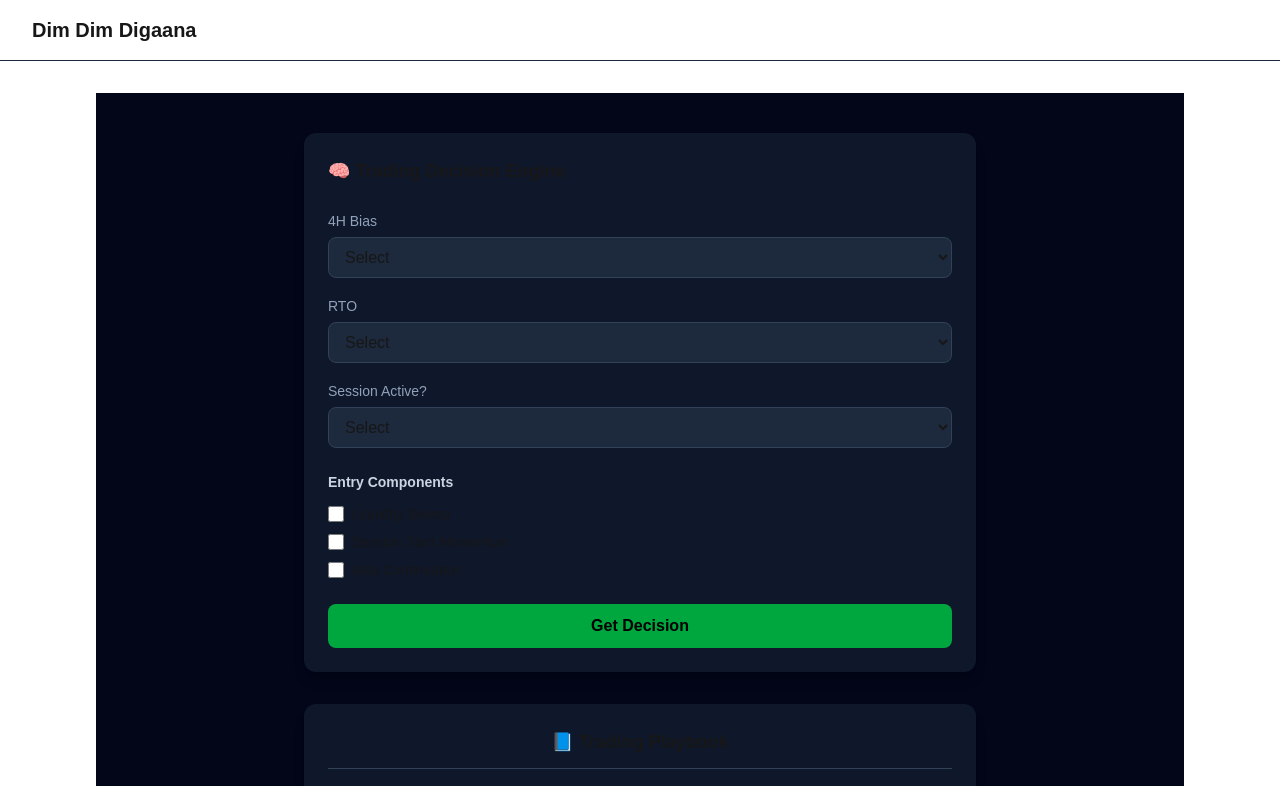
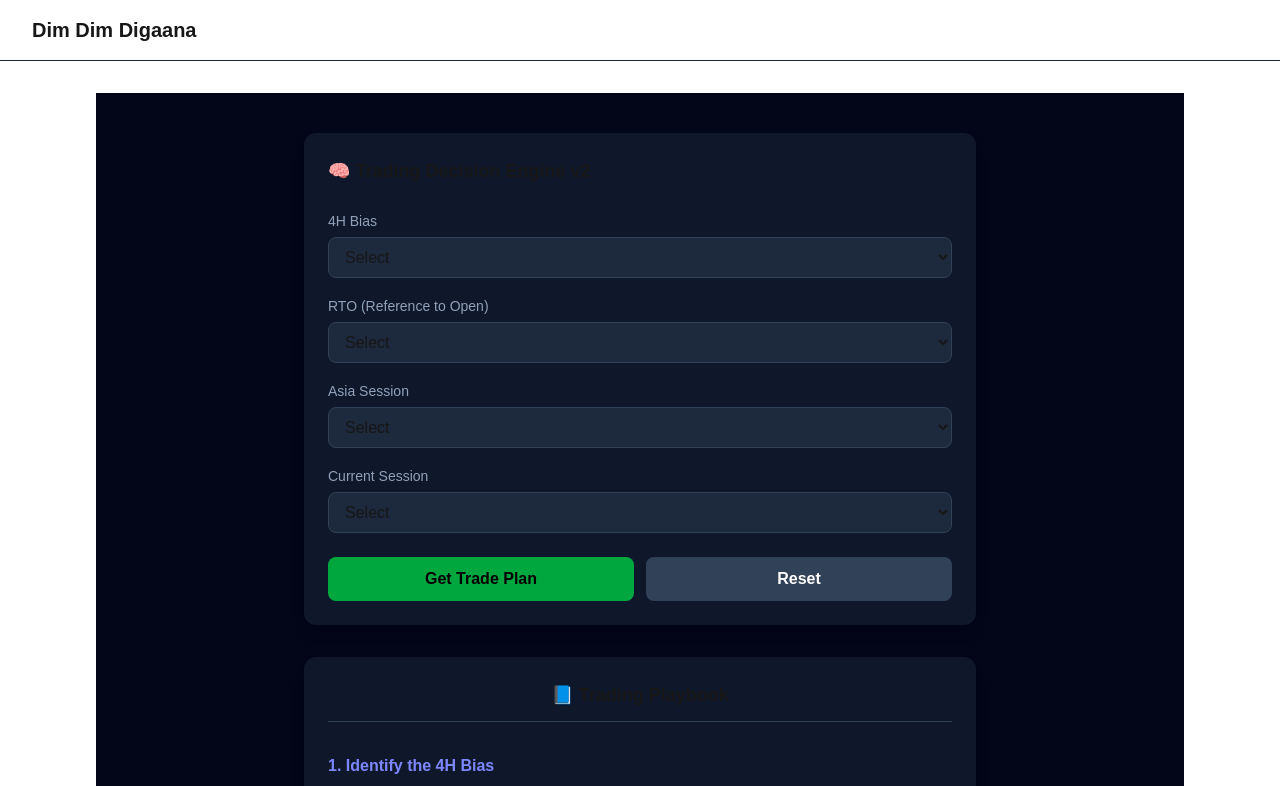
Before and after one commit to arung0wda/dimdimdigaana-FE, a Next.js app in the folder dimdimdigaana-fe/: page /uot in a window 1280 px wide. Shown: the top 786 px of the page. Built offline with nearby package versions, Linux system fonts and the light colour scheme.

Commit message:
dev2 to dev 3

```diff
--- a/dimdimdigaana-fe/components/TradingDecisionEngine.tsx
+++ b/dimdimdigaana-fe/components/TradingDecisionEngine.tsx
@@ -1,200 +1,211 @@
 "use client";
 
 import { useState } from "react";
-
-// ── Types ─────────────────────────────────────────────────────
-
-type Bias = "" | "bull" | "bear";
-type RTO = "" | "green" | "red";
-type Session = "" | "yes" | "no";
-type Decision = "trade" | "wait" | "skip";
-
-interface Result {
-  grade: string;
-  setup: string;
-  aligned: boolean;
-  decision: Decision;
-  label: string;
-}
-
-// ── Pure logic ────────────────────────────────────────────────
-
-function isAligned(bias: Bias, rto: RTO): boolean {
-  return (bias === "bull" && rto === "green") || (bias === "bear" && rto === "red");
-}
-
-function calculateGrade(sweep: boolean, rtoAlign: boolean, sessionStart: boolean, asia: boolean): string {
-  if (sweep && rtoAlign && sessionStart && asia)  return "A+++";
-  if (!sweep && rtoAlign && sessionStart && asia) return "A++";
-  if (sweep && !rtoAlign && sessionStart)         return "A+";
-  return "bad";
-}
-
-function detectSetup(bias: Bias, rto: RTO, sweep: boolean): string {
-  if (bias === "bull" && rto === "green") return "Bullish Continuation (BUY)";
-  if (bias === "bear" && rto === "red")   return "Bearish Continuation (SELL)";
-  if (bias === "bull" && rto === "red")
-    return sweep ? "Bullish Stop Hunt (BUY after sweep)" : "Potential Stop Hunt (wait for sweep)";
-  if (bias === "bear" && rto === "green")
-    return sweep ? "Bearish Stop Hunt (SELL after sweep)" : "Potential Stop Hunt (wait for sweep)";
-  return "No clear setup";
-}
-
-function evaluate(
-  bias: Bias,
-  rto: RTO,
-  session: Session,
-  sweep: boolean,
-  sessionStart: boolean,
-  asia: boolean,
-): Result | null {
-  if (!bias || !rto || !session) return null;
-
-  const aligned = isAligned(bias, rto);
-  const grade   = calculateGrade(sweep, aligned, sessionStart, asia);
-  const setup   = detectSetup(bias, rto, sweep);
-
-  // ── Priority-ordered decision logic ──────────────────────────
-
-  // a. Out of session
-  if (session === "no") {
-    return { grade, setup, aligned, decision: "skip", label: "❌ SKIP (Out of session)" };
-  }
-
-  // b. No edge
-  if (grade === "bad") {
-    return { grade, setup, aligned, decision: "skip", label: "❌ SKIP (No edge detected)" };
-  }
-
-  // c. Not aligned and no sweep yet
-  if (!aligned && !sweep) {
-    return { grade, setup, aligned, decision: "wait", label: "⏳ WAIT (Incomplete setup - wait for sweep)" };
-  }
-
-  // d. Stop hunt forming — needs confirmation
-  if (grade === "A+") {
-    return { grade, setup, aligned, decision: "wait", label: "⏳ WAIT (Stop hunt forming - need confirmation)" };
-  }
-
-  // e. Strong confluence — take the trade
-  if (grade === "A++" || grade === "A+++") {
-    return { grade, setup, aligned, decision: "trade", label: "✅ TRADE (Valid setup)" };
-  }
-
-  // f. Fallback
-  return { grade, setup, aligned, decision: "skip", label: "❌ SKIP (Low quality setup)" };
-}
+import {
+  type Bias,
+  type RTO,
+  type SessionState,
+  type Session,
+  type TradePlan,
+  useTradePlan,
+} from "@/lib/tradePlan";
 
 // ── Styling helpers ───────────────────────────────────────────
-
-const DECISION_STYLES: Record<Decision, string> = {
-  trade: "bg-green-600 text-white",
-  wait:  "bg-yellow-500 text-black",
-  skip:  "bg-red-600 text-white",
-};
 
 const selectClass =
   "w-full bg-slate-800 border border-slate-700 rounded-lg px-3 py-2.5 mt-1 focus:outline-none focus:ring-2 focus:ring-indigo-500";
 
+function tradeColor(trade: TradePlan["trade"]): string {
+  if (trade === "BUY") return "bg-green-600 text-white";
+  if (trade === "SELL") return "bg-red-600 text-white";
+  return "bg-slate-600 text-white";
+}
+
+function confidenceBadge(c: TradePlan["confidence"]): string {
+  if (c === "A+++") return "bg-green-900 text-green-300";
+  if (c === "A++") return "bg-yellow-900 text-yellow-300";
+  return "bg-orange-900 text-orange-300";
+}
+
+function setupLabel(s: TradePlan["setup"]): string {
+  const map: Record<TradePlan["setup"], string> = {
+    continuation: "Continuation",
+    stop_hunt: "Stop Hunt",
+    intraday: "Intraday (Bias Neutral)",
+    anticipation: "Anticipation (RTO Neutral)",
+    none: "No Setup",
+  };
+  return map[s];
+}
+
 // ── Component ─────────────────────────────────────────────────
 
 export default function TradingDecisionEngine() {
-  const [bias, setBias]               = useState<Bias>("");
-  const [rto, setRto]                 = useState<RTO>("");
-  const [session, setSession]         = useState<Session>("");
-  const [sweep, setSweep]             = useState(false);
-  const [sessionStart, setSessionStart] = useState(false);
-  const [asia, setAsia]               = useState(false);
-  const [result, setResult]           = useState<Result | null>(null);
-  const [error, setError]             = useState<string | null>(null);
+  const [bias, setBias] = useState<Bias | "">("");
+  const [rto, setRto] = useState<RTO | "">("");
+  const [asia, setAsia] = useState<SessionState | "">("");
+  const [london, setLondon] = useState<SessionState | "">("");
+  const [session, setSession] = useState<Session | "">("");
+
+  const { plan, error, compute, reset } = useTradePlan();
+  const [validationError, setValidationError] = useState<string | null>(null);
+
+  const showLondon = session === "newyork";
 
   function handleDecide() {
-    setError(null);
-    if (!bias || !rto || !session) {
-      setError("Please fill all required fields.");
-      setResult(null);
+    setValidationError(null);
+
+    if (!bias || !rto || !asia || !session) {
+      setValidationError("Please fill all required fields.");
+      reset();
       return;
     }
-    setResult(evaluate(bias, rto, session, sweep, sessionStart, asia));
+
+    if (session === "newyork" && !london) {
+      setValidationError("London session state is required for New York session.");
+      reset();
+      return;
+    }
+
+    compute({
+      bias,
+      rto,
+      asia,
+      london: session === "newyork" ? (london as SessionState) : undefined,
+      session,
+    });
+  }
+
+  function handleReset() {
+    setBias("");
+    setRto("");
+    setAsia("");
+    setLondon("");
+    setSession("");
+    setValidationError(null);
+    reset();
   }
 
   return (
     <div className="bg-slate-900 p-6 rounded-xl shadow-lg max-w-2xl mx-auto">
-      <h2 className="text-lg font-semibold mb-6">🧠 Trading Decision Engine</h2>
+      <h2 className="text-lg font-semibold mb-6">🧠 Trading Decision Engine v2</h2>
 
-      {/* ── Selects ──────────────────────────────────────────── */}
+      {/* ── Inputs ─────────────────────────────────────────── */}
       <div className="space-y-4">
+        {/* 4H Bias */}
         <div>
           <label className="text-sm text-slate-400">4H Bias</label>
-          <select className={selectClass} value={bias} onChange={(e) => setBias(e.target.value as Bias)}>
+          <select className={selectClass} value={bias} onChange={(e) => setBias(e.target.value as Bias | "")}>
             <option value="">Select</option>
-            <option value="bull">Bullish</option>
-            <option value="bear">Bearish</option>
+            <option value="bullish">Bullish</option>
+            <option value="bearish">Bearish</option>
+            <option value="neutral">Neutral</option>
           </select>
         </div>
+
+        {/* RTO */}
         <div>
-          <label className="text-sm text-slate-400">RTO</label>
-          <select className={selectClass} value={rto} onChange={(e) => setRto(e.target.value as RTO)}>
+          <label className="text-sm text-slate-400">RTO (Reference to Open)</label>
+          <select className={selectClass} value={rto} onChange={(e) => setRto(e.target.value as RTO | "")}>
             <option value="">Select</option>
-            <option value="green">Green</option>
-            <option value="red">Red</option>
+            <option value="bullish">Bullish</option>
+            <option value="bearish">Bearish</option>
+            <option value="neutral">Neutral</option>
           </select>
         </div>
+
+        {/* Asia */}
         <div>
-          <label className="text-sm text-slate-400">Session Active?</label>
-          <select className={selectClass} value={session} onChange={(e) => setSession(e.target.value as Session)}>
+          <label className="text-sm text-slate-400">Asia Session</label>
+          <select className={selectClass} value={asia} onChange={(e) => setAsia(e.target.value as SessionState | "")}>
             <option value="">Select</option>
-            <option value="yes">Yes</option>
-            <option value="no">No</option>
+            <option value="bullish">Bullish</option>
+            <option value="bearish">Bearish</option>
+            <option value="neutral">Neutral</option>
           </select>
         </div>
+
+        {/* Session */}
+        <div>
+          <label className="text-sm text-slate-400">Current Session</label>
+          <select className={selectClass} value={session} onChange={(e) => { setSession(e.target.value as Session | ""); if (e.target.value !== "newyork") setLondon(""); }}>
+            <option value="">Select</option>
+            <option value="london">London</option>
+            <option value="newyork">New York</option>
+          </select>
+        </div>
+
+        {/* London (conditional) */}
+        {showLondon && (
+          <div>
+            <label className="text-sm text-slate-400">London Session</label>
+            <select className={selectClass} value={london} onChange={(e) => setLondon(e.target.value as SessionState | "")}>
+              <option value="">Select</option>
+              <option value="bullish">Bullish</option>
+              <option value="bearish">Bearish</option>
+              <option value="neutral">Neutral</option>
+            </select>
+          </div>
+        )}
       </div>
 
-      {/* ── Entry components (checkboxes) ────────────────────── */}
-      <h3 className="text-sm font-semibold text-slate-300 mt-6 mb-3">Entry Components</h3>
-      <div className="space-y-2">
-        {([
-          { id: "sweep",        label: "Liquidity Sweep",        checked: sweep,        set: setSweep },
-          { id: "sessionStart", label: "Session Start Momentum", checked: sessionStart, set: setSessionStart },
-          { id: "asia",         label: "Asia Continuation",      checked: asia,         set: setAsia },
-        ] as const).map(({ id, label, checked, set }) => (
-          <label key={id} className="flex items-center gap-2 cursor-pointer text-sm">
-            <input
-              type="checkbox"
-              checked={checked}
-              onChange={(e) => set(e.target.checked)}
-              className="accent-indigo-500 h-4 w-4"
-            />
-            {label}
-          </label>
-        ))}
+      {/* ── Actions ────────────────────────────────────────── */}
+      <div className="flex gap-3 mt-6">
+        <button
+          onClick={handleDecide}
+          className="flex-1 bg-green-600 hover:bg-green-500 text-black font-bold py-2.5 rounded-lg transition-colors"
+        >
+          Get Trade Plan
+        </button>
+        <button
+          onClick={handleReset}
+          className="flex-1 bg-slate-700 hover:bg-slate-600 text-white font-bold py-2.5 rounded-lg transition-colors"
+        >
+          Reset
+        </button>
       </div>
 
-      {/* ── Action ───────────────────────────────────────────── */}
-      <button
-        onClick={handleDecide}
-        className="mt-6 w-full bg-green-600 hover:bg-green-500 text-black font-bold py-2.5 rounded-lg transition-colors"
-      >
-        Get Decision
-      </button>
+      {/* ── Errors ─────────────────────────────────────────── */}
+      {(validationError || error) && (
+        <p className="mt-4 text-sm text-red-400 text-center">{validationError || error}</p>
+      )}
 
-      {error && <p className="mt-4 text-sm text-red-400 text-center">{error}</p>}
+      {/* ── Result ─────────────────────────────────────────── */}
+      {plan && (
+        <div className="mt-6 space-y-4">
+          {/* Trade action pill */}
+          <div className={`text-center font-bold text-xl py-4 rounded-xl ${tradeColor(plan.trade)}`}>
+            {plan.trade === "BUY" && "🟢 "}
+            {plan.trade === "SELL" && "🔴 "}
+            {plan.trade === "NO TRADE" && "⚪ "}
+            {plan.trade}
+          </div>
 
-      {/* ── Result ───────────────────────────────────────────── */}
-      {result && (
-        <div className="mt-6 space-y-3">
-          <p className="text-center font-semibold text-sm text-slate-300">
-            Entry Grade: {result.grade}
-          </p>
-          <p className="text-center font-semibold text-sm text-sky-400">
-            Setup: {result.setup}
-          </p>
-          <p className={`text-center font-semibold text-sm ${result.aligned ? "text-green-400" : "text-red-400"}`}>
-            RTO Alignment: {result.aligned ? "✅ Aligned" : "❌ Not Aligned"}
-          </p>
-          <div className={`text-center font-bold py-3 rounded-xl ${DECISION_STYLES[result.decision]}`}>
-            {result.label}
+          {/* Meta row */}
+          <div className="flex items-center justify-center gap-3 flex-wrap">
+            <span className={`text-xs font-bold px-3 py-1 rounded-full ${confidenceBadge(plan.confidence)}`}>
+              {plan.confidence}
+            </span>
+            <span className="text-xs font-semibold text-sky-400 bg-sky-900/40 px-3 py-1 rounded-full">
+              {setupLabel(plan.setup)}
+            </span>
+            <span className="text-xs text-slate-400">
+              Score: {plan.score}
+            </span>
           </div>
+
+          {/* Notes */}
+          {plan.notes.length > 0 && (
+            <div className="bg-slate-800/60 rounded-lg p-4 space-y-1.5">
+              <h4 className="text-xs font-semibold text-slate-400 uppercase tracking-wider mb-2">Notes</h4>
+              {plan.notes.map((note, i) => (
+                <p key={i} className="text-sm text-slate-300 flex items-start gap-2">
+                  <span className="text-indigo-400 mt-px shrink-0">•</span>
+                  {note}
+                </p>
+              ))}
+            </div>
+          )}
         </div>
       )}
     </div>
--- /dev/null
+++ b/dimdimdigaana-fe/lib/tradePlan.ts
@@ -0,0 +1,218 @@
+// ─── Types ──────────────────────────────────────────────────────────────────
+
+export type Bias = "bullish" | "bearish" | "neutral";
+export type RTO = "bullish" | "bearish" | "neutral";
+export type SessionState = "bullish" | "bearish" | "neutral";
+export type Session = "london" | "newyork";
+
+export interface TradeInputs {
+  bias: Bias;
+  rto: RTO;
+  asia: SessionState;
+  london?: SessionState;
+  session: Session;
+}
+
+export type Setup =
+  | "continuation"
+  | "stop_hunt"
+  | "intraday"
+  | "anticipation"
+  | "none";
+
+export type Confidence = "A+" | "A++" | "A+++";
+
+export interface TradePlan {
+  trade: "BUY" | "SELL" | "NO TRADE";
+  setup: Setup;
+  confidence: Confidence;
+  score: number;
+  notes: string[];
+}
+
+// ─── Helpers ────────────────────────────────────────────────────────────────
+
+function directionToTrade(dir: "bullish" | "bearish"): "BUY" | "SELL" {
+  return dir === "bullish" ? "BUY" : "SELL";
+}
+
+function getConfidenceLabel(score: number): Confidence {
+  if (score >= 3) return "A+++";
+  if (score >= 2) return "A++";
+  return "A+";
+}
+
+// ── Layer 1: Base decision ──────────────────────────────────────────────────
+
+interface BaseDecision {
+  trade: "BUY" | "SELL";
+  setup: Setup;
+  score: number;
+  notes: string[];
+}
+
+function computeBaseDecision(bias: Bias, rto: RTO): BaseDecision {
+  // CASE A: bias neutral, rto directional
+  if (bias === "neutral" && rto !== "neutral") {
+    return {
+      trade: directionToTrade(rto),
+      setup: "intraday",
+      score: 1,
+      notes: [
+        "4H bias neutral → lower timeframe control",
+        "Weaker setup, manage risk",
+      ],
+    };
+  }
+
+  // CASE B: rto neutral, bias directional
+  if (rto === "neutral" && bias !== "neutral") {
+    return {
+      trade: directionToTrade(bias),
+      setup: "anticipation",
+      score: 1,
+      notes: [
+        "RTO neutral → no clear intraday intent",
+        "Wait for confirmation or breakout",
+      ],
+    };
+  }
+
+  // CASE C: both directional (guaranteed at this point after layer 0 guard)
+  if (bias === rto) {
+    return { trade: directionToTrade(bias as "bullish" | "bearish"), setup: "continuation", score: 2, notes: [] };
+  }
+
+  return {
+    trade: directionToTrade(bias as "bullish" | "bearish"),
+    setup: "stop_hunt",
+    score: 1,
+    notes: ["Wait for liquidity sweep before entry"],
+  };
+}
+
+// ── Layer 2: Asia session adjustments ───────────────────────────────────────
+
+function applyAsiaLayer(bias: Bias, asia: SessionState, score: number, notes: string[]): number {
+  if (asia === "neutral") {
+    notes.push("Asia range → breakout likely");
+    return score + 1;
+  }
+  if (bias !== "neutral" && asia === bias) {
+    notes.push("Asia aligned with bias → continuation strength");
+    return score;
+  }
+  if (bias !== "neutral" && asia !== bias) {
+    notes.push("Asia against bias → possible trap");
+    return score - 0.5;
+  }
+  return score;
+}
+
+// ── Layer 3: Session adjustments ────────────────────────────────────────────
+
+function applySessionLayer(
+  session: Session,
+  bias: Bias,
+  asia: SessionState,
+  london: SessionState | undefined,
+  score: number,
+  notes: string[],
+): number {
+  if (session === "london") {
+    notes.push("Focus on Asia high/low sweep");
+    if (asia === "neutral") {
+      notes.push("High probability London breakout");
+    }
+    return score;
+  }
+
+  // session === "newyork"
+  if (london === undefined) {
+    throw new Error("London session state is required for New York session");
+  }
+
+  if (bias !== "neutral" && london === bias) {
+    notes.push("London aligned → trend continuation likely");
+    return score + 1;
+  }
+  if (london !== "neutral" && bias !== "neutral" && london !== bias) {
+    notes.push("London conflict → reversal or choppy conditions");
+    return score - 0.5;
+  }
+  if (london === "neutral") {
+    notes.push("London range → NY breakout likely");
+  }
+  return score;
+}
+
+// ─── Core Engine ────────────────────────────────────────────────────────────
+
+export function getTradePlan(inputs: TradeInputs): TradePlan {
+  const { bias, rto, asia, london, session } = inputs;
+
+  // ── LAYER 0: Hard stop ──────────────────────────────────────────────────
+  if (bias === "neutral" && rto === "neutral") {
+    return {
+      trade: "NO TRADE",
+      setup: "none",
+      confidence: "A+",
+      score: 0,
+      notes: [
+        "Higher timeframe and intraday intent are both neutral",
+        "Market lacks direction",
+        "Best action: stay out",
+      ],
+    };
+  }
+
+  // ── LAYER 1: Base decision ──────────────────────────────────────────────
+  const base = computeBaseDecision(bias, rto);
+  const notes = [...base.notes];
+  let score = base.score;
+
+  // ── LAYER 2: Asia ───────────────────────────────────────────────────────
+  score = applyAsiaLayer(bias, asia, score, notes);
+
+  // ── LAYER 3: Session ────────────────────────────────────────────────────
+  score = applySessionLayer(session, bias, asia, london, score, notes);
+
+  // ── LAYER 4: Confidence ─────────────────────────────────────────────────
+  const confidence = getConfidenceLabel(score);
+
+  return { trade: base.trade, setup: base.setup, confidence, score, notes };
+}
+
+// ─── React hook wrapper ─────────────────────────────────────────────────────
+
+import { useState, useCallback } from "react";
+
+export interface UseTradePlanReturn {
+  plan: TradePlan | null;
+  error: string | null;
+  compute: (inputs: TradeInputs) => void;
+  reset: () => void;
+}
+
+export function useTradePlan(): UseTradePlanReturn {
+  const [plan, setPlan] = useState<TradePlan | null>(null);
+  const [error, setError] = useState<string | null>(null);
+
+  const compute = useCallback((inputs: TradeInputs) => {
+    try {
+      setError(null);
+      const result = getTradePlan(inputs);
+      setPlan(result);
+    } catch (err: unknown) {
+      setPlan(null);
+      setError(err instanceof Error ? err.message : "Unknown error");
+    }
+  }, []);
+
+  const reset = useCallback(() => {
+    setPlan(null);
+    setError(null);
+  }, []);
+
+  return { plan, error, compute, reset };
+}
```
